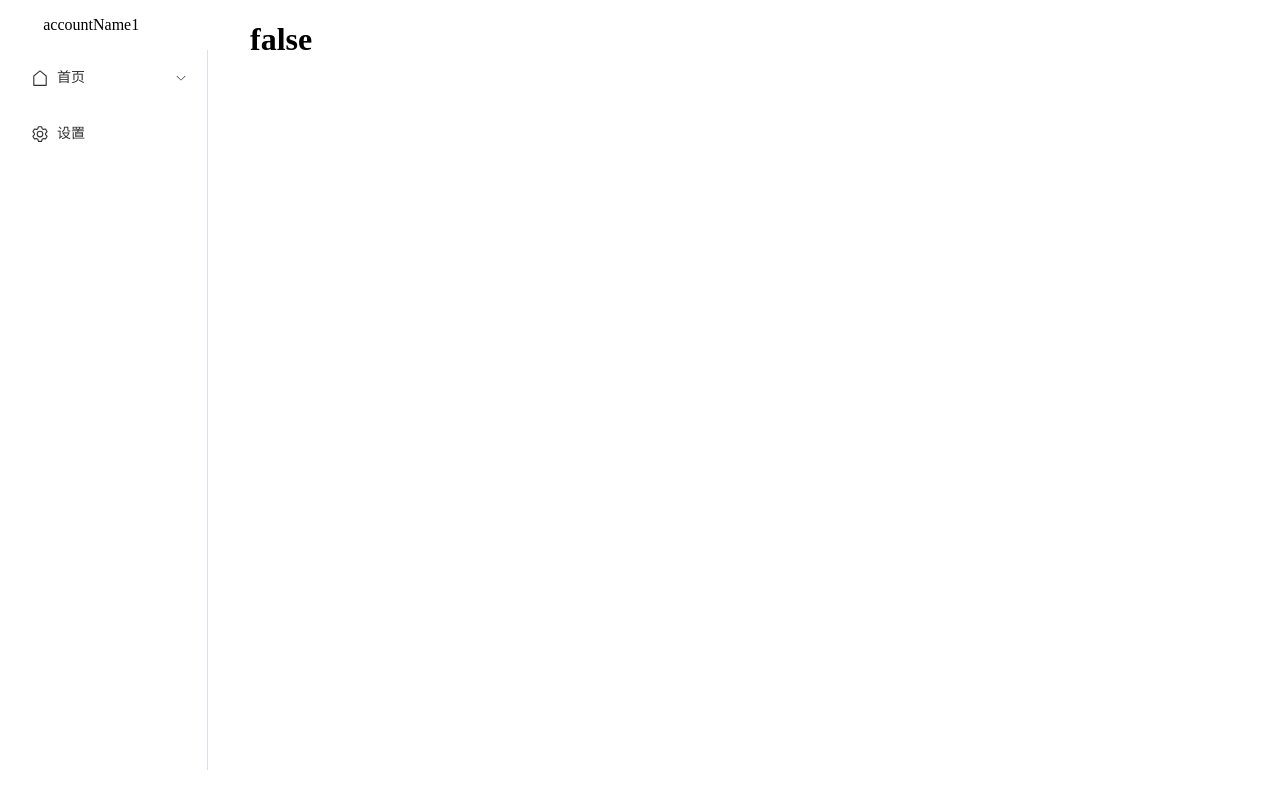
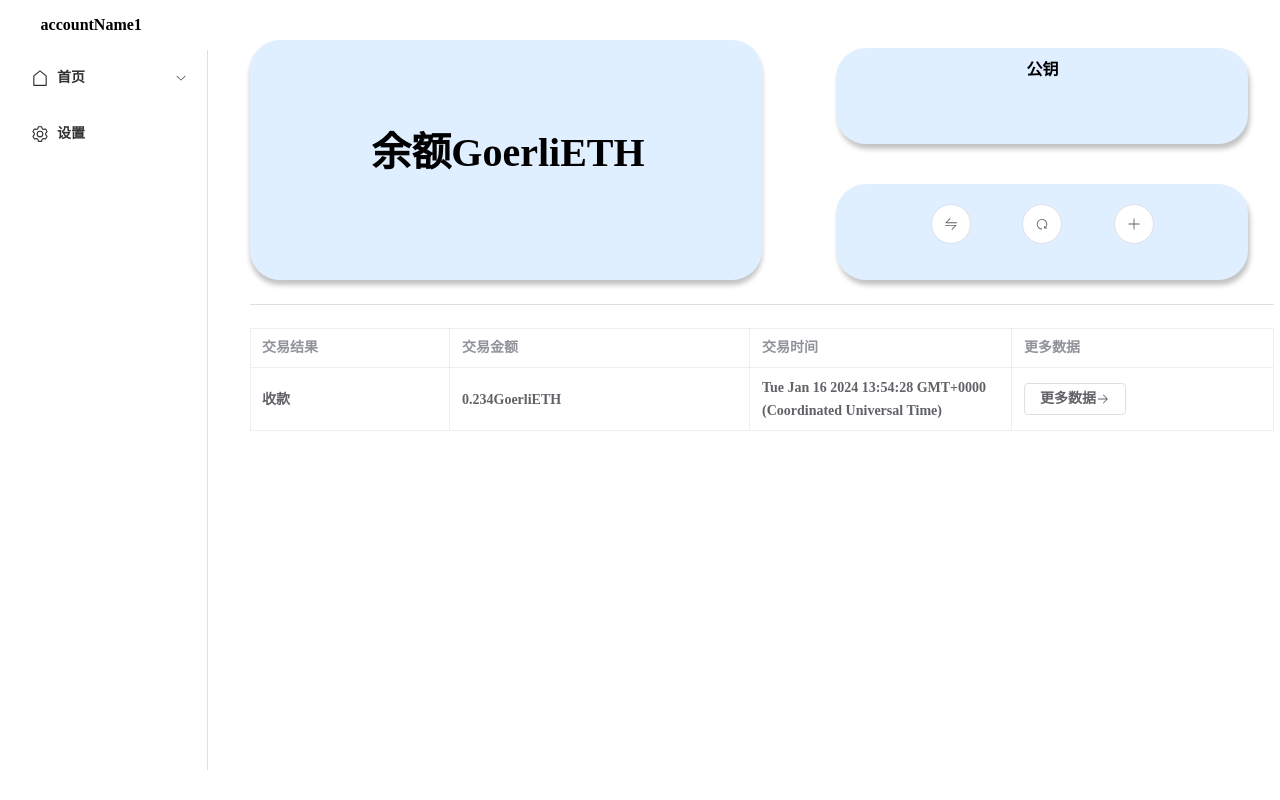
Before and after one commit to cptbtptp557/iWallet, a Vue app: page / in a window 1280 px wide. Built offline with nearby package versions, Linux system fonts and the light colour scheme.

Commit message:
完成了静态展示页

```diff
--- a/src/App.less
+++ b/src/App.less
@@ -1,15 +1,26 @@
+* {
+  font-family: "幼圆", serif;
+  font-weight: bold;
+}
+
 .accountName {
   width: 13vw;
   text-align: center;
   font-family: "幼圆", serif;
-  overflow:hidden;
-  text-overflow:ellipsis;
-  white-space:nowrap;
+  overflow: hidden;
+  text-overflow: ellipsis;
+  white-space: nowrap;
 }
 
-.el-menu-vertical-demo:not(.el-menu--collapse) {
-  width: 200px;
-  min-height: 90vh;
+.el-menu-vertical-demo {
+  &:not(.el-menu--collapse) {
+    width: 200px;
+    min-height: 90vh;
+  }
+
+  & .el-menu-item-group__title {
+    padding: 0;
+  }
 }
 
 .show {
--- a/src/App.vue
+++ b/src/App.vue
@@ -1,10 +1,6 @@
 <template>
   <p class="accountName">accountName1</p>
-  <el-menu
-      default-active="2"
-      class="el-menu-vertical-demo"
-      :collapse="isCollapse"
-  >
+  <el-menu class="el-menu-vertical-demo">
     <el-sub-menu index="1">
       <template #title>
         <el-icon>
@@ -12,33 +8,40 @@
         </el-icon>
         <span>首页</span>
       </template>
+      <label from="home">
         <el-menu-item-group>
-        <el-menu-item index="1-3">展示页</el-menu-item>
+          <el-menu-item index="1-1" :style="{ color: showcasePage === home ? '#3f9dfd' : '' }">展示页</el-menu-item>
+          <input type="radio" v-model="showcasePage" :value="home" id="home" style="display: none">
         </el-menu-item-group>
+      </label>
     </el-sub-menu>
-    <el-menu-item index="4">
+    <label from="setUp">
+      <el-menu-item index="2" :style="{ color: showcasePage === setUp ? '#3f9dfd' : '' }">
+        <input type="radio" v-model="showcasePage" :value="setUp" id="setUp" style="display: none">
         <el-icon>
-        <setting/>
+          <Setting/>
         </el-icon>
         <template #title>设置</template>
       </el-menu-item>
+    </label>
   </el-menu>
 
   <keep-alive class="show">
-    <component :is="home"></component>
+    <component :is="showcasePage"></component>
   </keep-alive>
 </template>
 
 <script setup>
-import home from './components/home/home.vue'
+import {shallowRef} from "vue";
+import home from './components/home/home.vue';
+import setUp from "./components/setUp/setUp.vue";
 
 import {
   House,
   Setting,
-} from '@element-plus/icons-vue'
-import {ref} from "vue";
+} from '@element-plus/icons-vue';
 
-const isCollapse = ref(false);
+const showcasePage = shallowRef(home);
 </script>
 
 <style>
--- a/src/components/home/home.less
+++ b/src/components/home/home.less
@@ -0,0 +1,74 @@
+@outsideWidth: 80vw;
+
+.outside {
+  width: @outsideWidth;
+}
+
+.balance {
+  width: 40vw;
+  height: 30vh;
+  border-radius: 30px;
+  box-shadow: 0 5px 5px rgba(0, 0, 0, 0.24);
+  background-color: rgba(63, 157, 253, 0.16);
+
+  & p {
+    font-size: 5vh;
+    margin-left: 5vw;
+    text-align: center;
+    position: relative;
+    top: 10vh;
+    right: 30px;
+    font-family: Microsoft JhengHei, serif;
+  }
+}
+
+.toolbar {
+  position: relative;
+  top: -31vh;
+  right: 2vw;
+  float: right;
+
+  & .public {
+    width: calc(@outsideWidth - 100px - 40vw);
+    height: 12vh;
+    border-radius: 30px;
+    text-align: center;
+    background-color: rgba(63, 157, 253, 0.16);
+    box-shadow: 2px 5px 5px rgba(0, 0, 0, 0.24);
+    margin-bottom: 5vh;
+
+    & p {
+      position: relative;
+      top: 1vh;
+    }
+  }
+
+  & .actionBar {
+    width: calc(@outsideWidth - 100px - 40vw);
+    height: 12vh;
+    border-radius: 30px;
+    text-align: center;
+    background-color: rgba(63, 157, 253, 0.16);
+    box-shadow: 2px 5px 5px rgba(0, 0, 0, 0.24);
+    display: flex;
+
+    & .el-row {
+      position: relative;
+      top: 20px;
+      flex: auto;
+      display: inline-block;
+
+      & .el-button {
+        margin-left: 2vw;
+        margin-right: 2vw;
+      }
+    }
+  }
+}
+
+.dataDisplay {
+  & .el-table {
+    position: relative;
+    top: -25vh;
+  }
+}
--- a/src/components/home/home.vue
+++ b/src/components/home/home.vue
@@ -1,13 +1,57 @@
 <template>
-<h1>{{isCollapse}}</h1>
+  <div class="outside">
+    <div class="balance">
+      <p>余额GoerliETH</p>
+    </div>
+    <div class="toolbar">
+      <div class="public">
+        <p>公钥</p>
+      </div>
+      <div class="actionBar">
+        <el-row>
+          <el-tooltip content="转账">
+            <el-button :icon="Sort" size="large" circle style="transform: rotate(90deg)"/>
+          </el-tooltip>
+          <el-tooltip content="刷新">
+            <el-button :icon="RefreshRight" size="large" circle style="transform: rotate(90deg)"/>
+          </el-tooltip>
+          <el-tooltip content="添加代币">
+            <el-button :icon="Plus" size="large" circle style="transform: rotate(90deg)"/>
+          </el-tooltip>
+        </el-row>
+      </div>
+    </div>
+    <el-divider/>
+    <div class="dataDisplay">
+      <el-table :data="lists" max-height="350" border>
+        <el-table-column prop="tradingResults" label="交易结果" width="200"/>
+        <el-table-column prop="amountTransaction" label="交易金额" width="300"/>
+        <el-table-column prop="tradingHours" label="交易时间"/>
+        <el-table-column label="更多数据">
+          <el-button>更多数据
+            <el-icon>
+              <Right/>
+            </el-icon>
+          </el-button>
+        </el-table-column>
+      </el-table>
+    </div>
+  </div>
 </template>
 
 <script setup>
 import {home} from './home.js';
+import {Sort, RefreshRight, Plus, Right} from "@element-plus/icons-vue";
+import {ref} from "vue";
 
 const {isCollapse} = home();
+const lists = ref([{
+  tradingResults: '收款',
+  amountTransaction: '0.234' + 'GoerliETH',
+  tradingHours: new Date()
+}])
 </script>
 
-<style>
+<style scoped>
 @import "home.less";
 </style>
--- /dev/null
+++ b/src/components/setUp/setUp.vue
@@ -0,0 +1,11 @@
+<template>
+  <h1>setUp</h1>
+</template>
+
+<script setup>
+
+</script>
+
+<style scoped>
+
+</style>
```
Also changed, not shown: src/components/setUp/setUp.js (added), src/components/setUp/setUp.less (added). Lines whose indentation alone changed are shown as unchanged.
